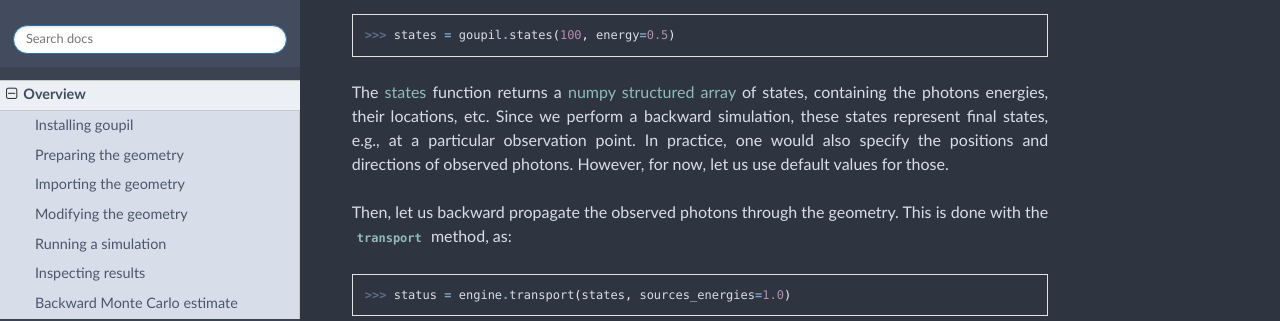
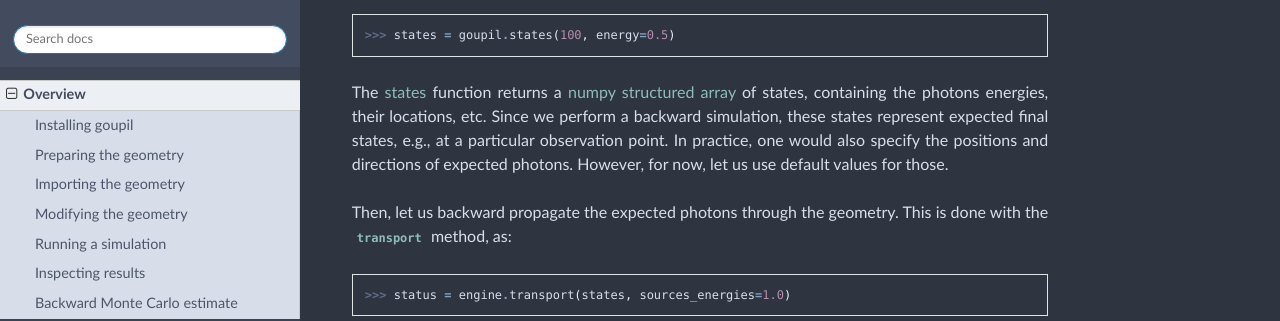
Before and after one commit to niess/goupil, a Sphinx documentation site: the page built from docs/overview.rst, in a window 1280 px wide and 900 px high, scrolled down 3442 px. Shown: the part 175-496 px from the top of the window. Built offline with Sphinx 7.4.7 and the Read the Docs theme 2.0.0, drawn with Linux system fonts in a browser that asks for light colours; some of the changed text lies outside the part shown.

```diff
--- a/docs/overview.rst
+++ b/docs/overview.rst
@@ -187,11 +187,11 @@ photons with an energy of :python:`0.5` MeV. This is done with the
 The :doc:`py/states` function returns a `numpy structured array
 <https://numpy.org/doc/stable/user/basics.rec.html>`_ of states, containing the
 photons energies, their locations, etc. Since we perform a backward simulation,
-these states represent final states, e.g., at a particular observation point. In
-practice, one would also specify the positions and directions of observed
-photons. However, for now, let us use default values for those.
+these states represent expected final states, e.g., at a particular observation
+point. In practice, one would also specify the positions and directions of
+expected photons. However, for now, let us use default values for those.
 
-Then, let us backward propagate the observed photons through the geometry. This
+Then, let us backward propagate the expected photons through the geometry. This
 is done with the :py:meth:`transport <TransportEngine.transport>` method, as:
 
 >>> status = engine.transport(states, sources_energies=1.0)
```
Also changed, not shown: other parts of docs/overview.rst (+1 -1 lines), README.md (+9 -1 lines).
